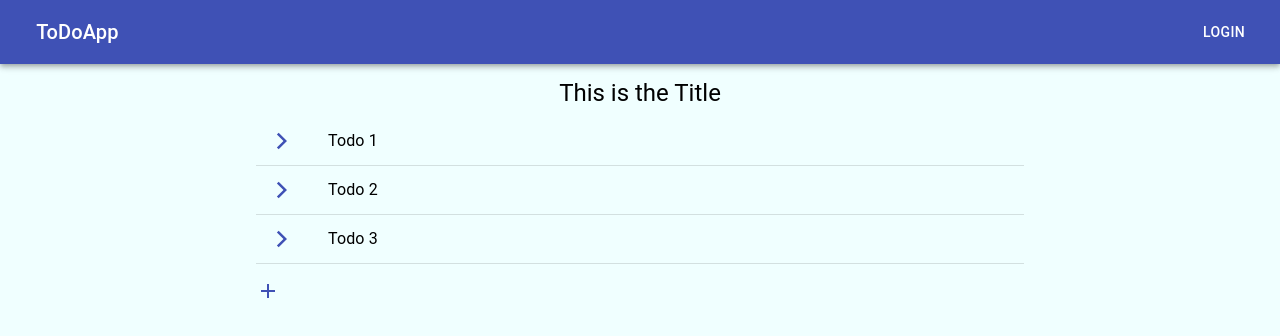
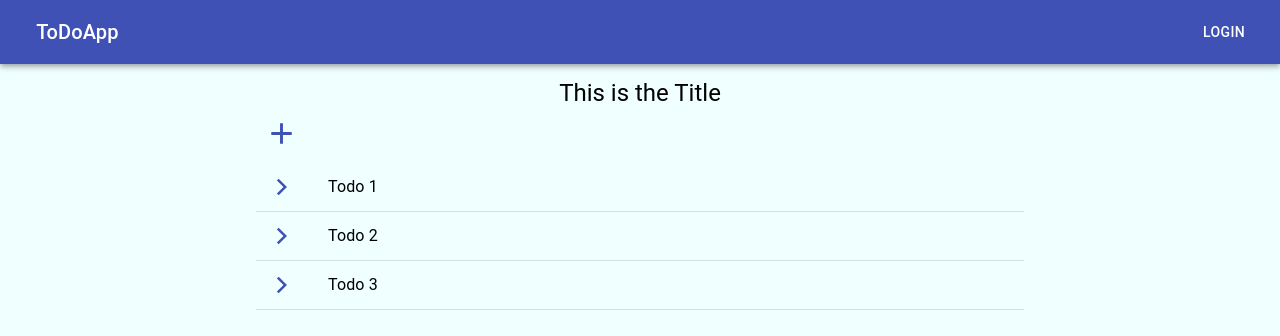
Before and after one commit to ThomasRainford/todo-with-firebase, a React (Create React App) app: page / in a window 1280 px wide. Shown: the top 336 px of the page. Built offline with nearby package versions, Linux system fonts and the light colour scheme.

Commit message:
Add firebase config.

```diff
--- a/package.json
+++ b/package.json
@@ -12,6 +12,7 @@
     "@types/node": "^12.0.0",
     "@types/react": "^16.9.0",
     "@types/react-dom": "^16.9.0",
+    "firebase": "^7.18.0",
     "formik": "^2.1.5",
     "react": "^16.13.1",
     "react-dom": "^16.13.1",
--- a/src/components/NewTodo.tsx
+++ b/src/components/NewTodo.tsx
@@ -7,6 +7,7 @@ const useStyles = makeStyles((theme: Theme) => ({
     NewTodo: {
         flexGrow: 1,
         paddingTop: '1%',
+        paddingLeft: '1%'
     },
 }));
 
@@ -27,7 +28,7 @@ const NewTodo: React.FC<Props> = ({ addTodo }) => {
 
     return (
         <div className={classes.NewTodo}>
-            <AddIcon color="primary" onClick={doAddTodo} />
+            <AddIcon fontSize="large" color="primary" onClick={doAddTodo} />
             {displayInput &&
                 <NewTodoFrom onSubmit={(values) => {
                     addTodo(values)
--- a/src/components/NewTodoForm.tsx
+++ b/src/components/NewTodoForm.tsx
@@ -23,12 +23,13 @@ const NewTodoFrom: React.FC<Props> = (props: Props) => {
         <div className={classes.NewTodoForm}>
             <Formik
                 initialValues={{ text: '' }}
-                onSubmit={(values) => {
+                onSubmit={(values, { resetForm }) => {
                     props.onSubmit(values)
+                    resetForm()
                 }}>
-                {({values, handleChange}) => (
+                {({ values, handleChange }) => (
                     <Form>
-                        <TextField placeholder="Add Todo" name="text" value={values.text} onChange={handleChange}/>
+                        <TextField placeholder="Add Todo" name="text" value={values.text} onChange={handleChange} />
                         <Button type="submit">Add</Button>
                     </Form>
                 )}
--- a/src/components/TodoContainer.tsx
+++ b/src/components/TodoContainer.tsx
@@ -31,15 +31,15 @@ const TodoContainer: React.FC = () => {
     }])
 
     const addTodo = (todo: Todo) => {
-        let todoss = [...todos, todo]
+        let todoss = [todo, ...todos]
         setTodos(todoss)
     }
 
     return (
         <div className={classes.Todo}>
             <TodoTitle title={todoTitle}/>
+            <NewTodo addTodo={addTodo}/>
             <TodoList todos={todos}/>
-            <NewTodo addTodo={addTodo}/>
         </div>
     )
 }
```
Also changed, not shown: src/firebase.ts (added, +19 -0 lines), 1 other file (tests, documents, lock files or other folders).
